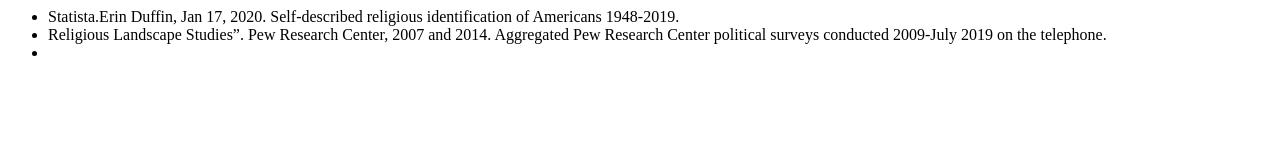
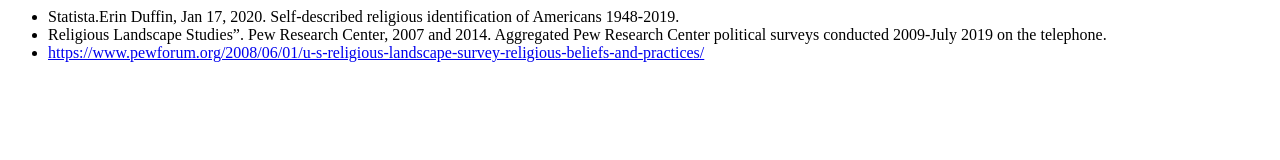
Before and after one commit to Andy-Zhang666/CSC-Project, a plain HTML site: page pages/sources.html in a window 1280 px wide. Drawn offline with Linux system fonts and the light colour scheme.

Commit message:
<update>

```diff
--- a/pages/sources.html
+++ b/pages/sources.html
@@ -8,7 +8,7 @@
     </li>
     <li>Religious Landscape Studies”. Pew Research Center, 2007 and 2014. Aggregated Pew Research Center political surveys conducted 2009-July 2019 on the telephone.
     </li>
-    <li><a href="https://www.pewforum.org/2008/06/01/u-s-religious-landscape-survey-religious-beliefs-and-practices/"></a></li>
+    <li><a href="https://www.pewforum.org/2008/06/01/u-s-religious-landscape-survey-religious-beliefs-and-practices/">https://www.pewforum.org/2008/06/01/u-s-religious-landscape-survey-religious-beliefs-and-practices/</a></li>
 </ul>
     </body>
 
```
